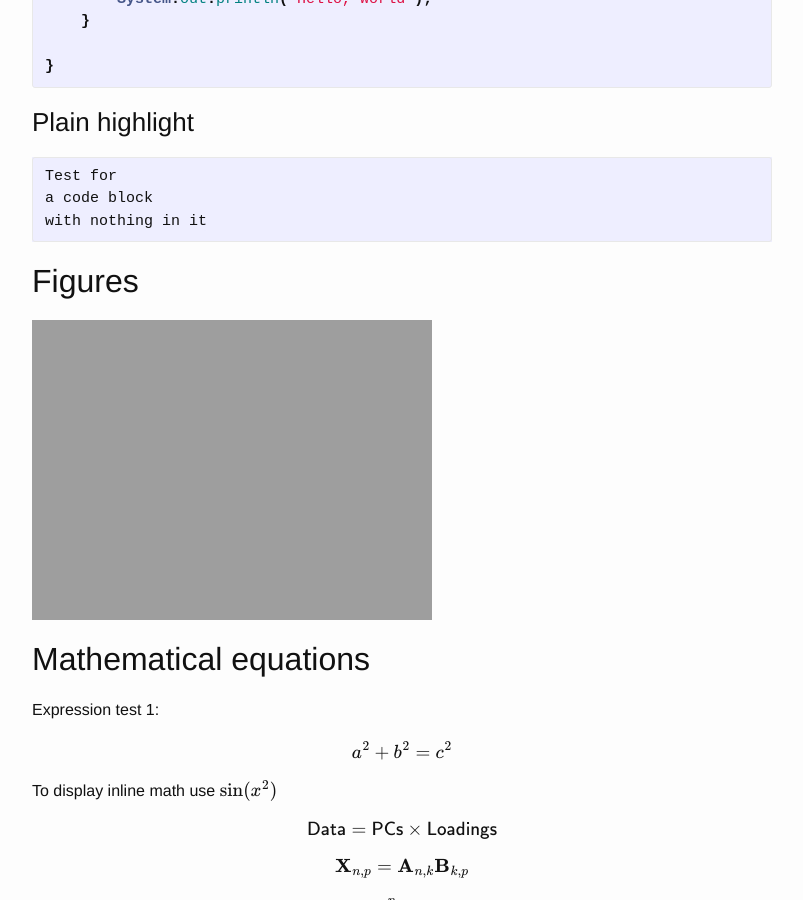
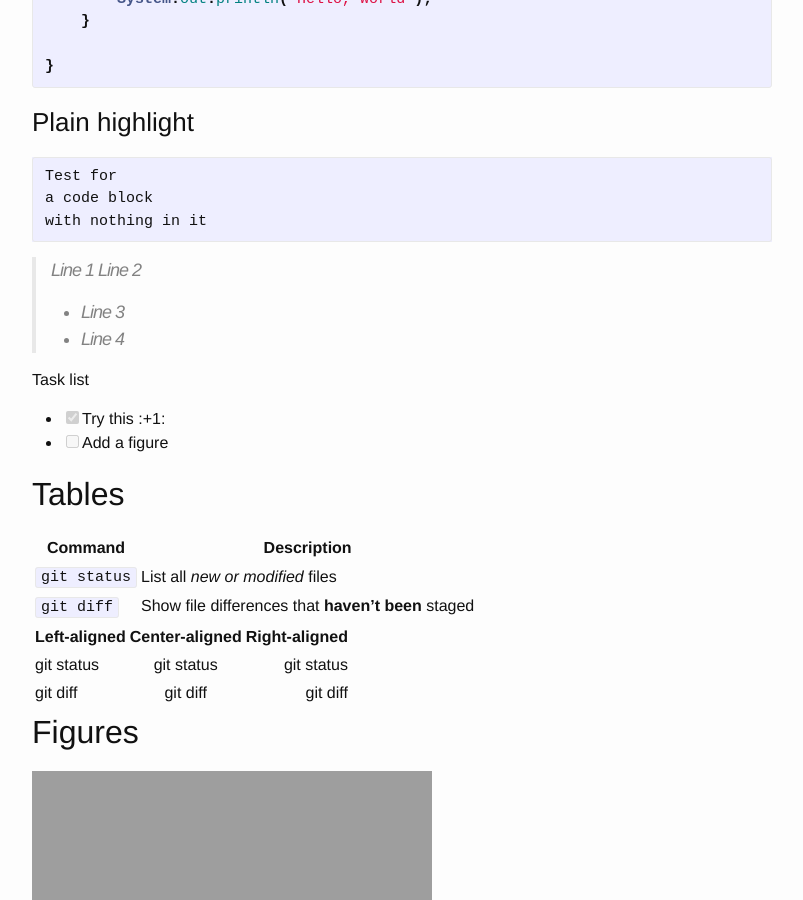
Before and after one commit to laduplessis/JekyllTest, a Jekyll site: the page built from _posts/2016-08-22-playing-with-Jekyll.md, in a window 1280 px wide and 900 px high, scrolled down 1728 px. Shown: the whole window, without its empty margins (238-1041 px from the left). Built offline with Jekyll 4.4.1, drawn with Linux system fonts in a browser that asks for light colours; formulas are drawn with MathJax 3.

Commit message:
markdown

```diff
--- a/_posts/2016-08-22-playing-with-Jekyll.md
+++ b/_posts/2016-08-22-playing-with-Jekyll.md
@@ -88,7 +88,28 @@ public class HelloWorld {
 	with nothing in it
 
 
+> Line 1
+> Line 2
+> - Line 3
+> - Line 4
 
+Task list
+- [x] Try this :+1:
+- [ ] Add a figure
+
+## Tables
+
+| Command | Description |
+| --- | --- |
+| `git status` | List all *new or modified* files |
+| `git diff` | Show file differences that **haven't been** staged |
+
+
+
+| Left-aligned | Center-aligned | Right-aligned |
+| :---         |     :---:      |          ---: |
+| git status   | git status     | git status    |
+| git diff     | git diff       | git diff      |
 
 
 
```
